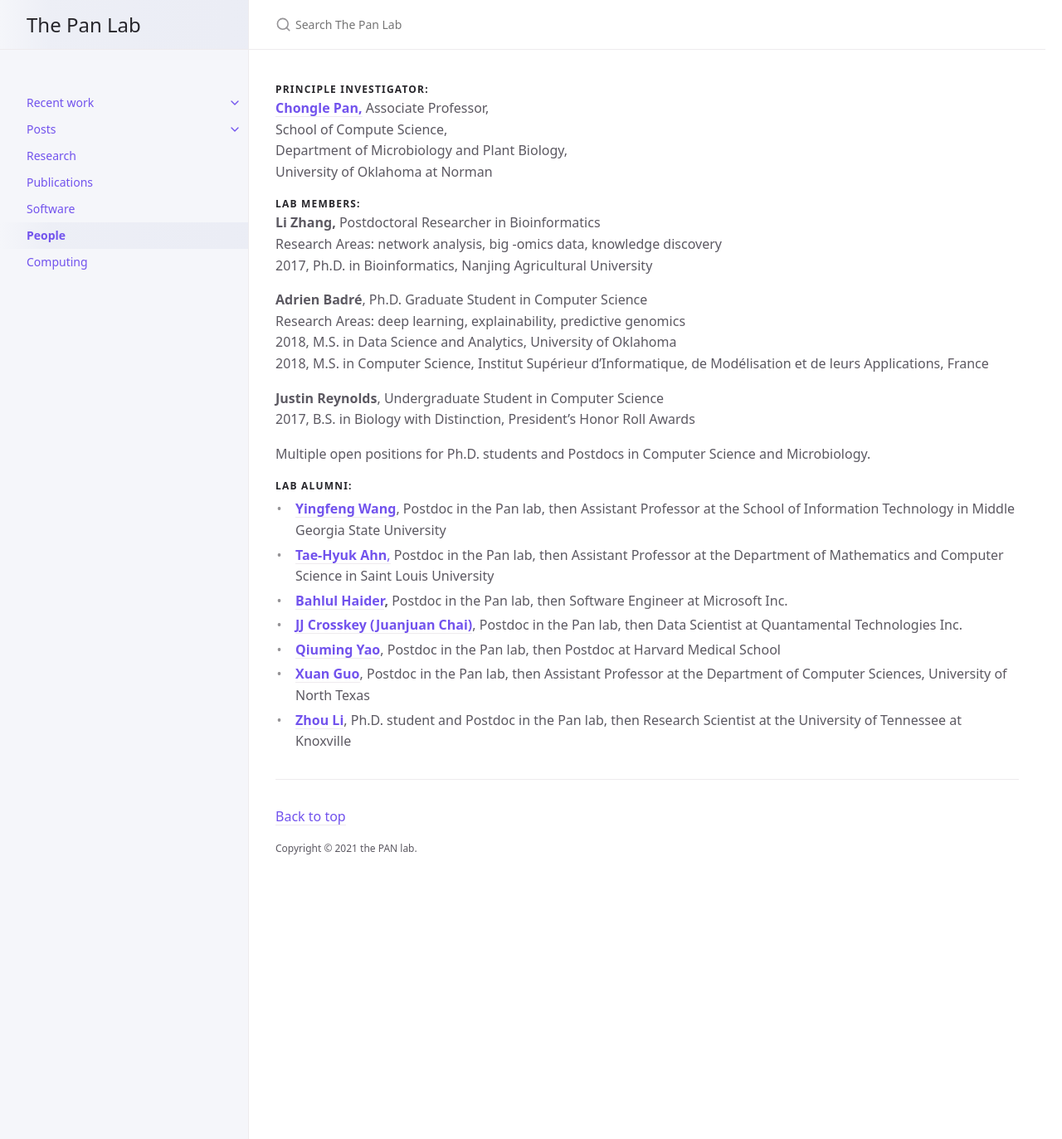
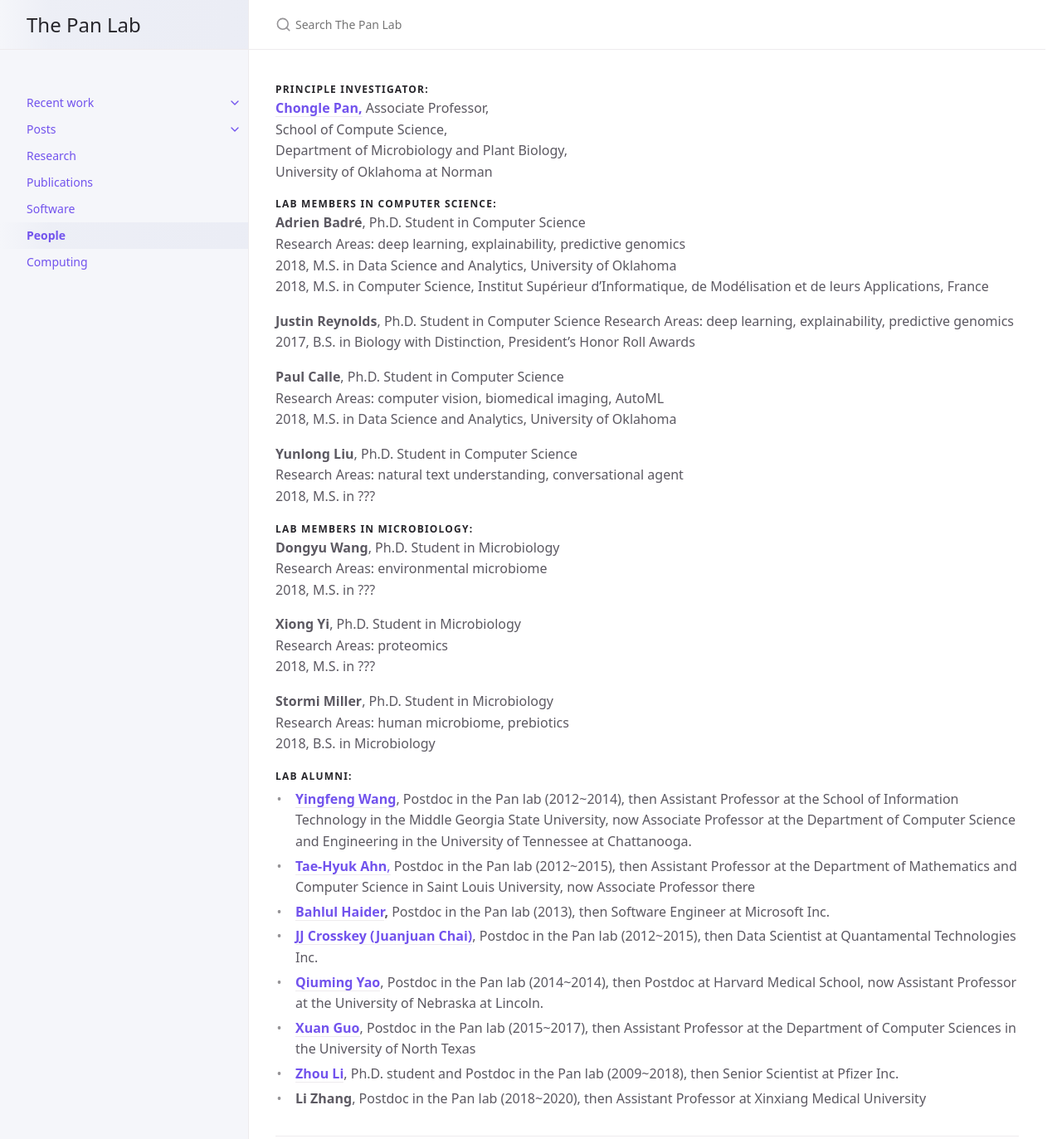
Before and after one commit to thepanlab/thepanlab.github.io, a Jekyll site: the page built from docs/people.md, in a window 1280 px wide and 1400 px high. Shown: the top 1373 px of the window at 83% size. Built offline with Jekyll 4.4.1, drawn with Linux system fonts in a browser that asks for light colours.

Commit message:
Update people.md

```diff
--- a/docs/people.md
+++ b/docs/people.md
@@ -11,29 +11,46 @@ School of Compute Science,
 Department of Microbiology and Plant Biology,
 University of Oklahoma at Norman
 
+#### **Lab Members in Computer Science:**
 
-#### **Lab&nbsp;Members:**
-
-**Li Zhang,&nbsp;**Postdoctoral Researcher in Bioinformatics
-Research Areas: network analysis, big -omics data, knowledge discovery
-2017, Ph.D. in Bioinformatics, Nanjing Agricultural University
-
-**Adrien Badré**, Ph.D. Graduate Student in Computer Science
+**Adrien Badré**, Ph.D. Student in Computer Science
 Research Areas: deep learning, explainability, predictive genomics
 2018, M.S. in Data Science and Analytics, University of Oklahoma
 2018, M.S. in Computer Science,&nbsp;Institut Supérieur d&#8217;Informatique, de Modélisation et de leurs Applications, France
 
-**Justin Reynolds**, Undergraduate Student in Computer Science
+**Justin Reynolds**, Ph.D. Student in Computer Science
+Research Areas: deep learning, explainability, predictive genomics
 2017, B.S. in Biology with Distinction, President&#8217;s Honor Roll Awards
 
-Multiple open positions for Ph.D. students and Postdocs in Computer Science and Microbiology.
+**Paul Calle**, Ph.D. Student in Computer Science
+Research Areas: computer vision, biomedical imaging, AutoML
+2018, M.S. in Data Science and Analytics, University of Oklahoma
 
-#### **Lab&nbsp;Alumni:**
+**Yunlong Liu**, Ph.D. Student in Computer Science
+Research Areas: natural text understanding, conversational agent
+2018, M.S. in ???
 
-  * [**Yingfeng Wang**](http://facultyweb.mga.edu/yingfeng.wang/), Postdoc in the Pan lab, then Assistant Professor at the School of Information Technology in Middle Georgia State University
-  * [**Tae-Hyuk Ahn**,](http://cs.slu.edu/people/ahnt) Postdoc in the Pan lab, then Assistant Professor at the Department of Mathematics and Computer Science in Saint Louis University
-  * [**Bahlul Haider**](https://www.linkedin.com/in/bahlulhaider)**,** Postdoc in the Pan lab, then Software Engineer at Microsoft Inc.
-  * [**JJ Crosskey (Juanjuan Chai)**](https://www.linkedin.com/in/jjcrosskey), Postdoc in the Pan lab, then Data Scientist at Quantamental Technologies Inc.
-  * [**Qiuming Yao**](https://www.linkedin.com/in/qiuming-yao-76005438), Postdoc in the Pan lab, then Postdoc at Harvard Medical School
-  * [**Xuan Guo**](https://www.linkedin.com/in/xuan-guo-7b590886), Postdoc in the Pan lab, then Assistant Professor at the Department of Computer Sciences, University of North Texas
-  * [**Zhou Li**](https://scholar.google.com/citations?hl=en&user=-IOfp1gAAAAJ&view_op=list_works&sortby=pubdate), Ph.D. student and Postdoc in the Pan lab, then Research Scientist at the University of Tennessee at Knoxville
+#### **Lab Members in Microbiology:**
+
+**Dongyu Wang**, Ph.D. Student in Microbiology
+Research Areas: environmental microbiome
+2018, M.S. in ???
+
+**Xiong Yi**, Ph.D. Student in Microbiology
+Research Areas: proteomics
+2018, M.S. in ???
+
+**Stormi Miller**, Ph.D. Student in Microbiology
+Research Areas: human microbiome, prebiotics
+2018, B.S. in Microbiology
+
+#### **Lab Alumni:**
+
+  * [**Yingfeng Wang**](http://www.yingfengwang.org/), Postdoc in the Pan lab (2012~2014), then Assistant Professor at the School of Information Technology in the Middle Georgia State University, now Associate Professor at the Department of Computer Science and Engineering in the University of Tennessee at Chattanooga.
+  * [**Tae-Hyuk Ahn**,](http://cs.slu.edu/people/ahnt) Postdoc in the Pan lab (2012~2015), then Assistant Professor at the Department of Mathematics and Computer Science in Saint Louis University, now Associate Professor there
+  * [**Bahlul Haider**](https://www.linkedin.com/in/bahlulhaider)**,** Postdoc in the Pan lab (2013), then Software Engineer at Microsoft Inc.
+  * [**JJ Crosskey (Juanjuan Chai)**](https://www.linkedin.com/in/jjcrosskey), Postdoc in the Pan lab (2012~2015), then Data Scientist at Quantamental Technologies Inc.
+  * [**Qiuming Yao**](https://www.linkedin.com/in/qiuming-yao-76005438), Postdoc in the Pan lab (2014~2014), then Postdoc at Harvard Medical School, now Assistant Professor at the University of Nebraska at Lincoln.
+  * [**Xuan Guo**](https://www.linkedin.com/in/xuan-guo-7b590886), Postdoc in the Pan lab (2015~2017), then Assistant Professor at the Department of Computer Sciences in the University of North Texas
+  * [**Zhou Li**](https://scholar.google.com/citations?hl=en&user=-IOfp1gAAAAJ&view_op=list_works&sortby=pubdate), Ph.D. student and Postdoc in the Pan lab (2009~2018), then Senior Scientist at Pfizer Inc.
+  * **Li Zhang**, Postdoc in the Pan lab (2018~2020), then Assistant Professor at Xinxiang Medical University
```
